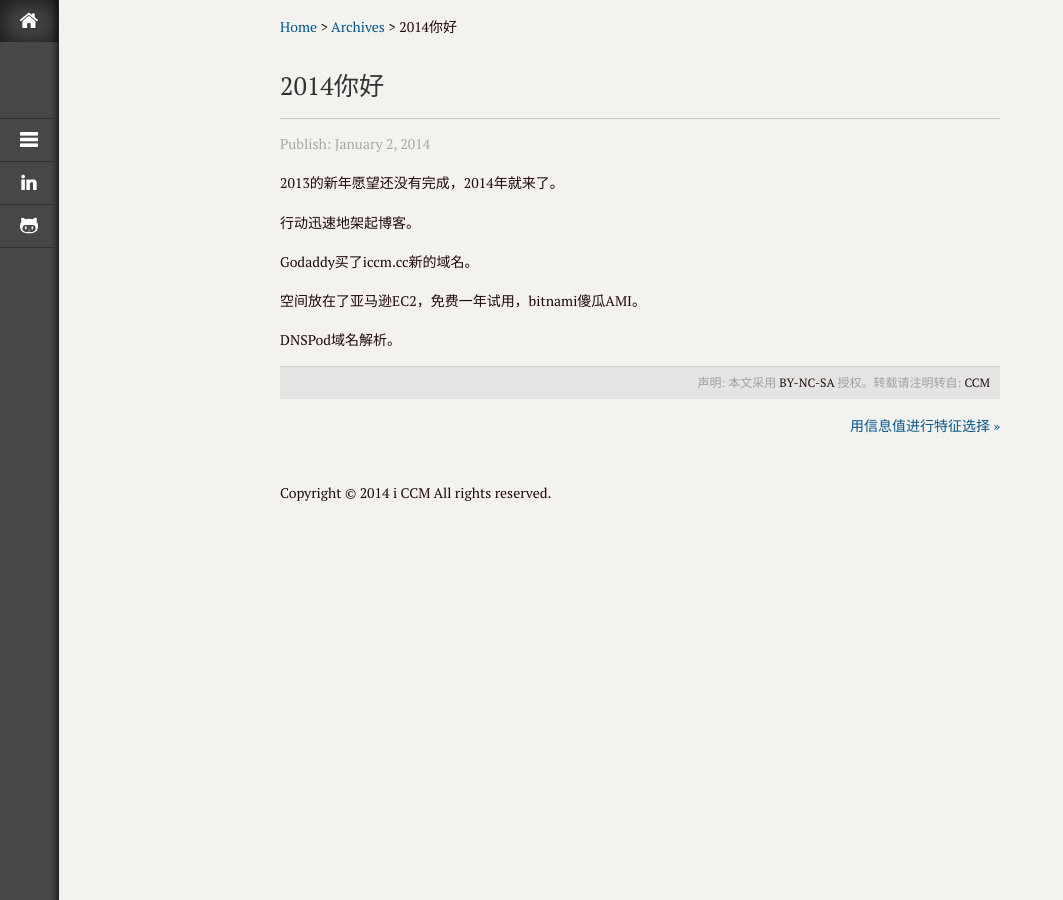
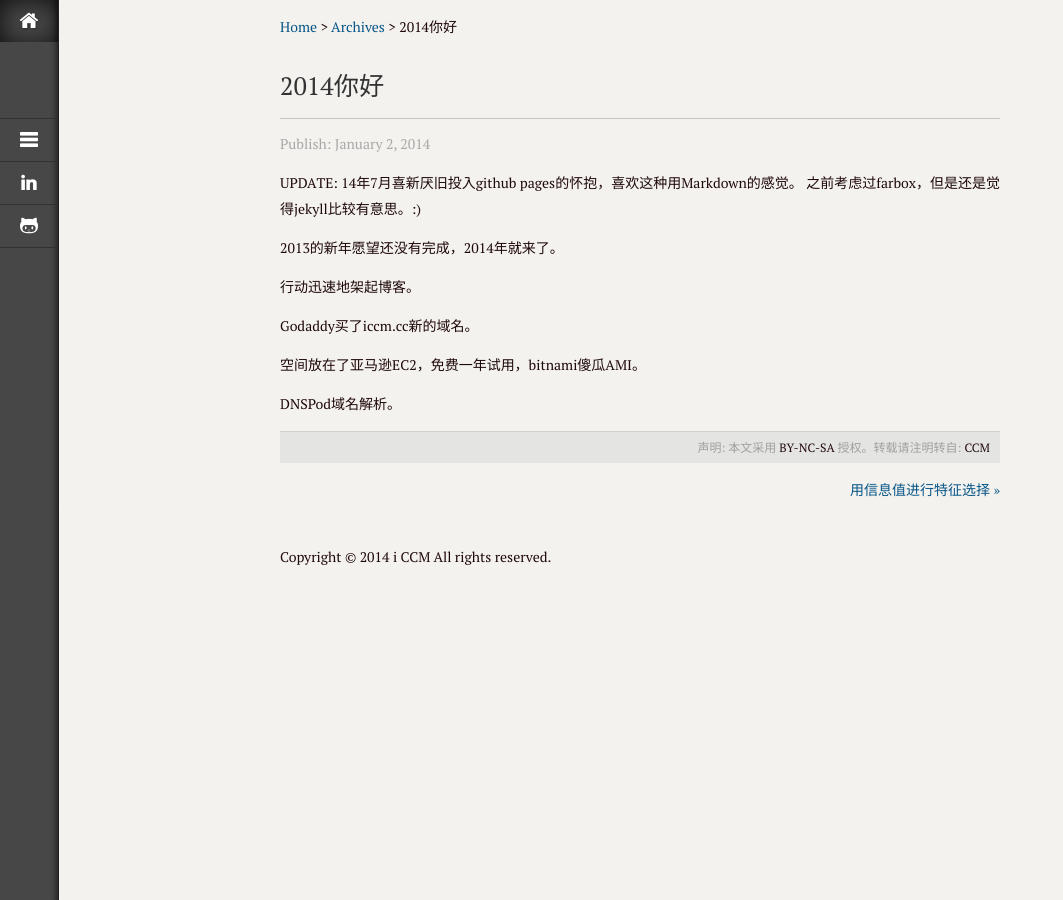
Before and after one commit to TechEnd/ccmien.github.io, a Jekyll site: the page built from _posts/2014-01-02-2014-hello.md, in a window 1280 px wide. Shown: the whole page, without its empty margins (0-1063 px from the left). Built offline with Jekyll 4.4.1, drawn with Linux system fonts in a browser that asks for light colours; Markdown is read by kramdown in place of the engine named in the settings.

```diff
--- a/_config.yml
+++ b/_config.yml
@@ -1,5 +1,5 @@
 markdown: rdiscount
-pygments: true
+pygments: false
 plugins: ./_plugins
 paginate: 10
 safe: false
--- a/_posts/2014-01-02-2014-hello.md
+++ b/_posts/2014-01-02-2014-hello.md
@@ -13,20 +13,16 @@ categories:
   - 闪存
 format: status
 ---
+UPDATE:
+14年7月喜新厌旧投入github pages的怀抱，喜欢这种用Markdown的感觉。
+之前考虑过farbox，但是还是觉得jekyll比较有意思。:)
+
 2013的新年愿望还没有完成，2014年就来了。
 
-<p style="text-align: left;">
-  行动迅速地架起博客。
-</p>
+行动迅速地架起博客。
 
-<p style="text-align: left;">
-  Godaddy买了iccm.cc新的域名。
-</p>
+Godaddy买了iccm.cc新的域名。
 
-<p style="text-align: left;">
-  空间放在了亚马逊EC2，免费一年试用，bitnami傻瓜AMI。
-</p>
+空间放在了亚马逊EC2，免费一年试用，bitnami傻瓜AMI。
 
-<p style="text-align: left;">
-  DNSPod域名解析。
-</p>
+DNSPod域名解析。
```
Also changed, not shown: _posts/2014-07-10-monty-hall-problem.md (+7 -7 lines), _posts/2014-07-12-data-table-package-QA.md (+6 -6 lines).
